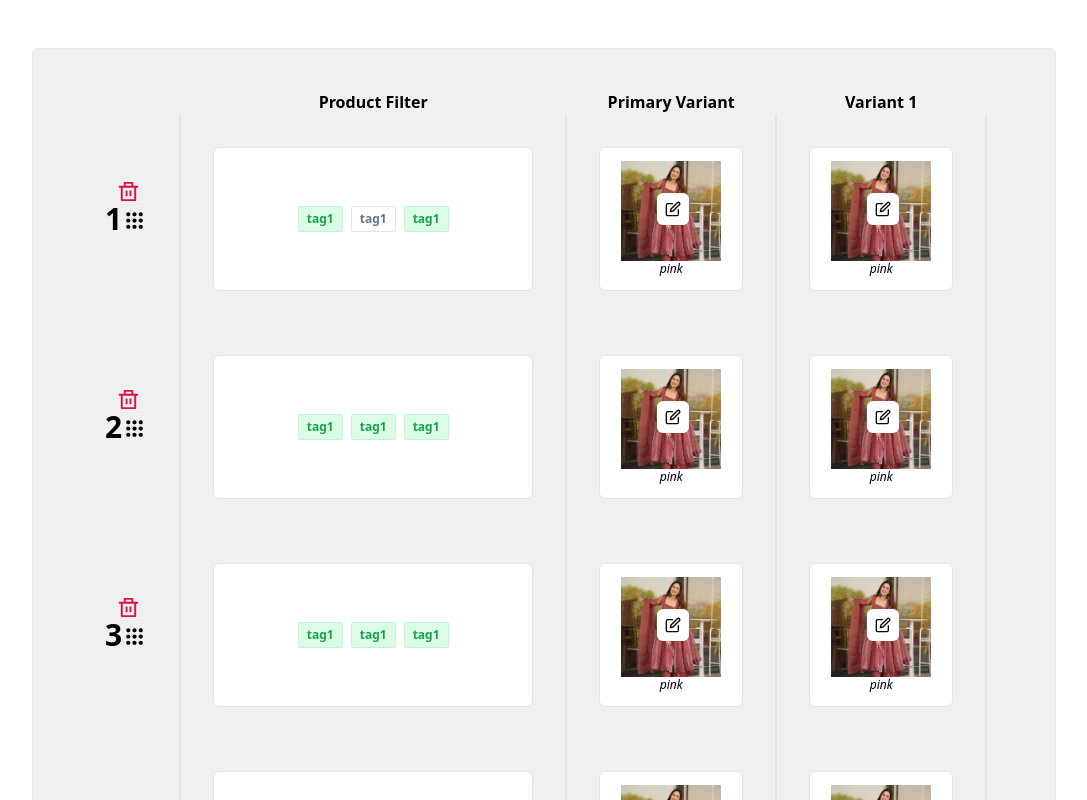
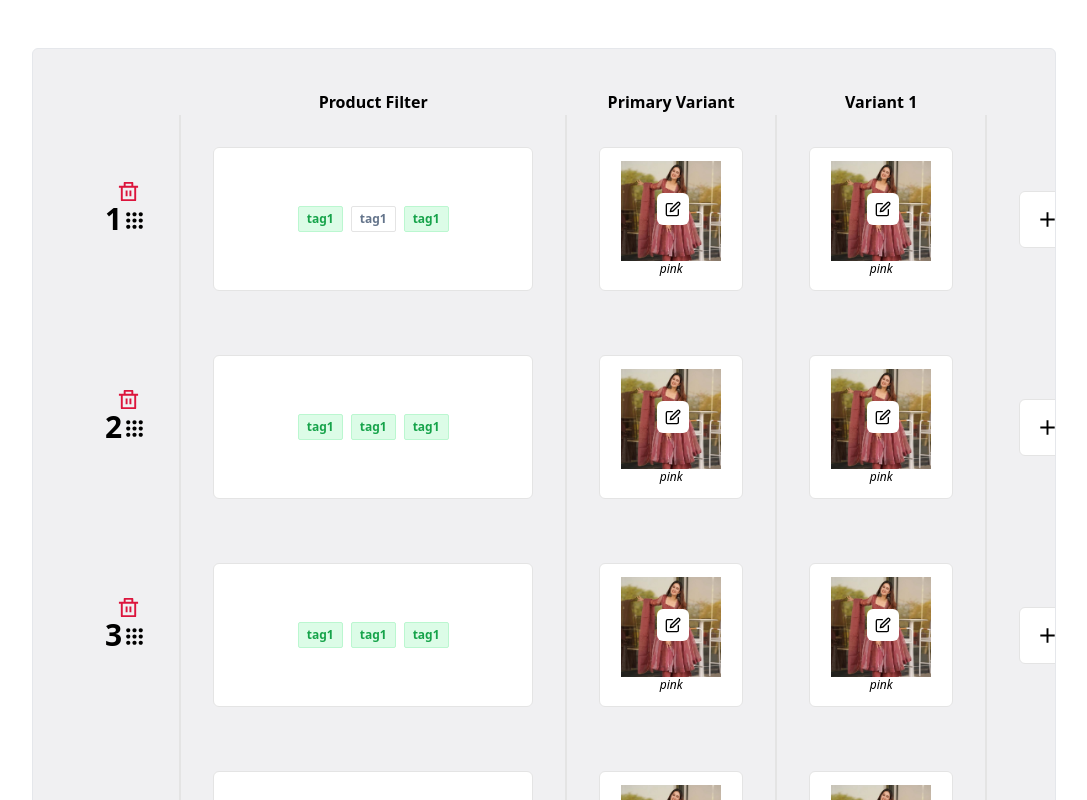
Before and after one commit to saswatimahanta/retainiq-assignment, a Next.js app: page / in a window 1280 px wide. Shown: the top 800 px of the page, without its empty margins (96-1183 px from the left). Built offline with nearby package versions, Linux system fonts and the light colour scheme.

Commit message:
added + buttons to end of the row

```diff
--- a/app/components/Row.js
+++ b/app/components/Row.js
@@ -109,6 +109,12 @@ const Row = ({
                 </div>
             </td>
         ))}
+
+        <td className='px-8'>
+            <div className='p-4 border border-[#E4E4E4] rounded-md bg-white'>
+                <IoMdAdd size={23}/>
+            </div>
+        </td>
     </tr>
   )
 }
```
